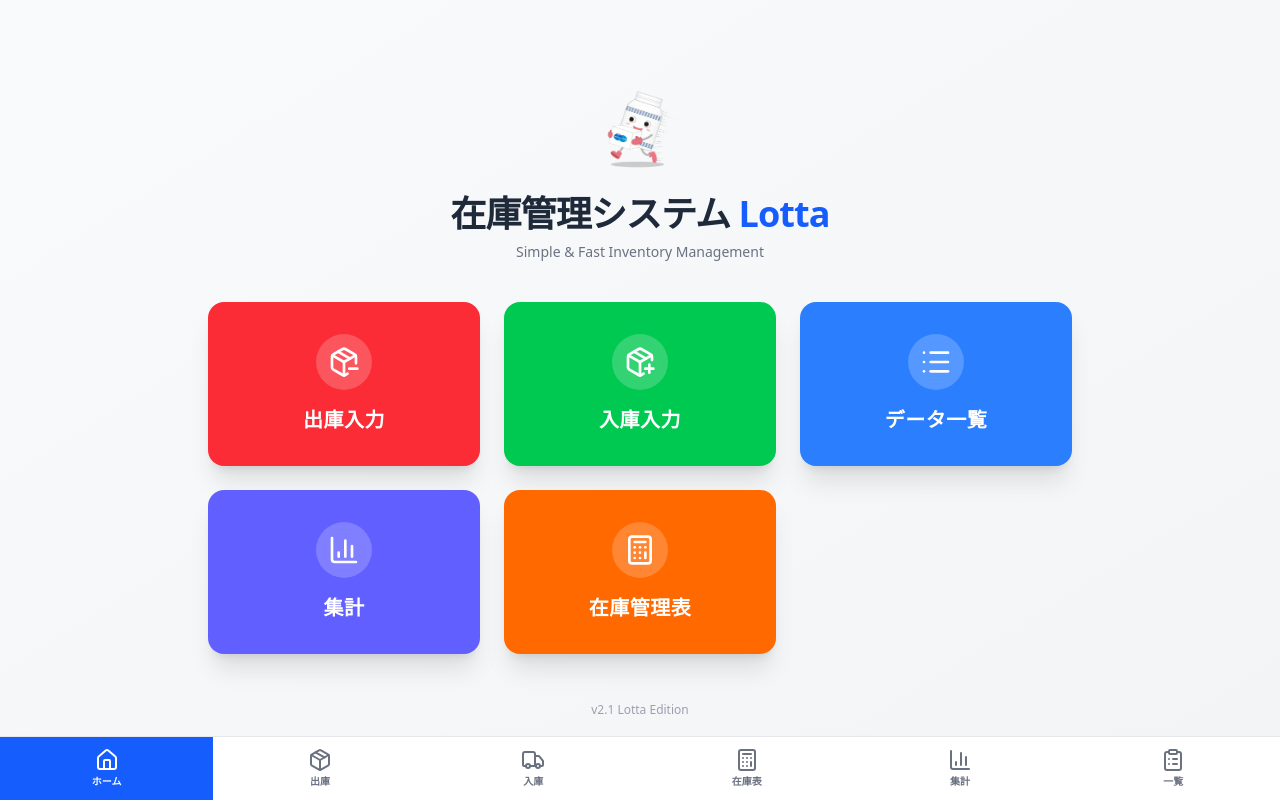
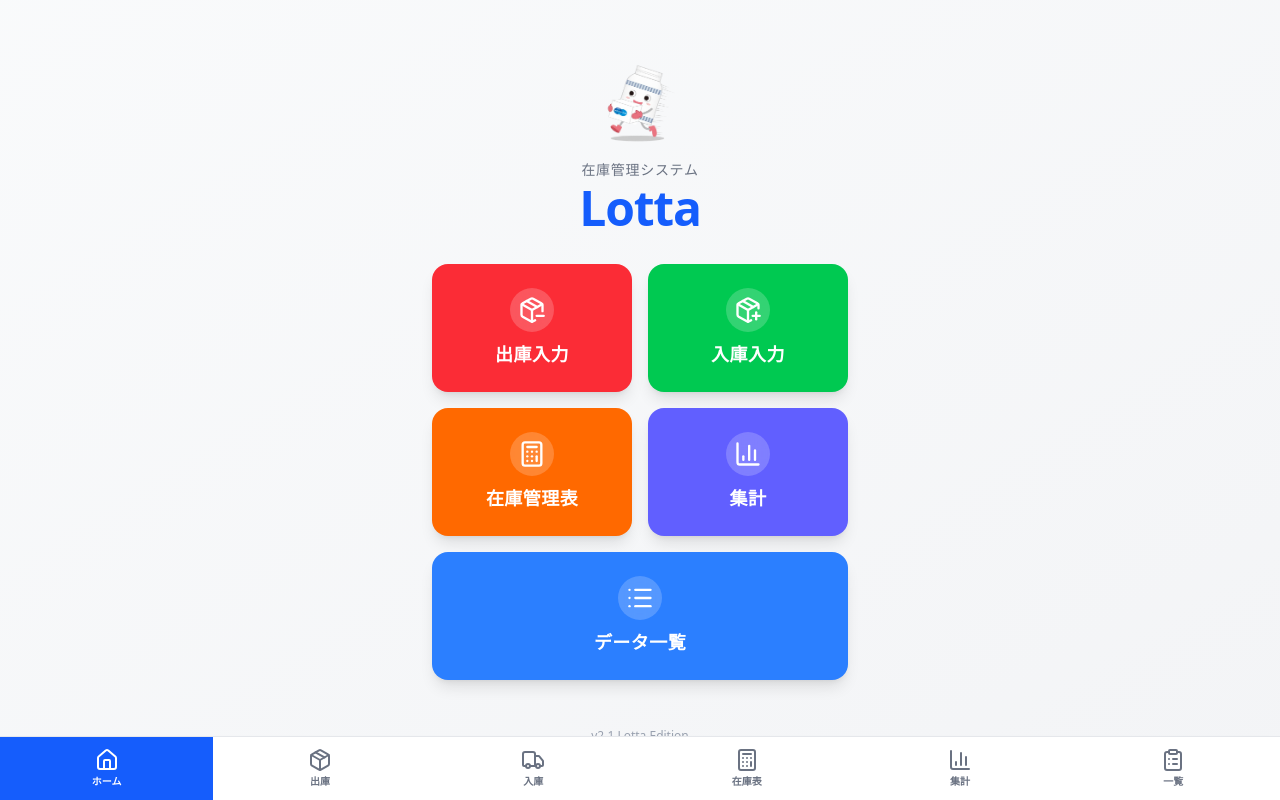
Before and after one commit to y-araki-max/inventory-antigravity, a React (Vite) app in the folder frontend/: page / in a window 1280 px wide. Built offline with nearby package versions, Linux system fonts and the light colour scheme.

Commit message:
feat: Update Home design (2-line title, 2-2-1 layout) and add staff 'Yamauchi'

```diff
--- a/frontend/src/data.js
+++ b/frontend/src/data.js
@@ -1,7 +1,7 @@
 // Master Data v2.0 (Strict Fix)
 // スタッフリスト
 export const STAFF_LIST = {
-    PACKING: ['高塚', '鈴木', '山川'],
+    PACKING: ['高塚', '鈴木', '山川', '山内'],
     CS: ['田邊', '松本', '狩野', '木原', '米田'],
     PLANNING: ['熊谷', '荒河']
 };
--- a/frontend/src/pages/Home.jsx
+++ b/frontend/src/pages/Home.jsx
@@ -18,33 +18,40 @@
         <div className="min-h-screen bg-gradient-to-br from-gray-50 to-gray-100 flex flex-col items-center justify-center p-4">
 
             {/* Header / Logo Section */}
-            <div className="flex flex-col items-center mb-10">
+            <div className="flex flex-col items-center mb-8">
                 <img
                     src={marutikun}
                     alt="Marutikun"
-                    className="h-24 w-auto mb-4 animate-bounce-slow object-contain"
+                    className="h-24 w-auto mb-2 animate-bounce-slow object-contain"
                 />
-                <h1 className="text-3xl md:text-4xl font-extrabold text-gray-800 tracking-tight text-center">
-                    在庫管理システム <span className="text-blue-600">Lotta</span>
-                </h1>
-                <p className="text-gray-500 mt-2 text-sm">Simple & Fast Inventory Management</p>
+                <div className="text-center">
+                    <p className="text-sm font-medium text-gray-500 tracking-wider mb-1">在庫管理システム</p>
+                    <h1 className="text-5xl font-extrabold text-blue-600 tracking-tight leading-none">
+                        Lotta
+                    </h1>
+                </div>
             </div>
 
-            {/* Menu Grid */}
-            <div className="grid grid-cols-1 md:grid-cols-2 lg:grid-cols-3 gap-6 w-full max-w-4xl px-4">
-                {menuItems.map((item) => (
-                    <button
-                        key={item.label}
-                        onClick={() => navigate(item.path)}
-                        className={`${item.color} group relative overflow-hidden text-white p-8 rounded-2xl shadow-xl transition-all duration-300 hover:shadow-2xl hover:-translate-y-1 active:scale-95 flex flex-col items-center justify-center gap-4`}
-                    >
-                        <div className="absolute inset-0 bg-white/10 opacity-0 group-hover:opacity-100 transition-opacity duration-300" />
-                        <div className="p-3 bg-white/20 rounded-full backdrop-blur-sm">
-                            {item.icon}
-                        </div>
-                        <span className="font-bold text-xl tracking-wide">{item.label}</span>
-                    </button>
-                ))}
+            {/* Menu Grid - 2-2-1 Layout */}
+            <div className="w-full max-w-md px-4 flex flex-col gap-4">
+
+                {/* Row 1: Outbound & Inbound */}
+                <div className="grid grid-cols-2 gap-4">
+                    <MenuButton item={menuItems[0]} navigate={navigate} />
+                    <MenuButton item={menuItems[1]} navigate={navigate} />
+                </div>
+
+                {/* Row 2: Inventory & Aggregation */}
+                <div className="grid grid-cols-2 gap-4">
+                    <MenuButton item={menuItems[4]} navigate={navigate} />
+                    <MenuButton item={menuItems[3]} navigate={navigate} />
+                </div>
+
+                {/* Row 3: Data List (Centered) */}
+                <div className="grid grid-cols-1 gap-4">
+                    <MenuButton item={menuItems[2]} navigate={navigate} />
+                </div>
+
             </div>
 
             {/* Footer */}
@@ -54,3 +61,18 @@
         </div>
     );
 }
+
+function MenuButton({ item, navigate }) {
+    return (
+        <button
+            onClick={() => navigate(item.path)}
+            className={`${item.color} group relative overflow-hidden text-white p-4 h-32 rounded-2xl shadow-lg transition-all duration-300 hover:shadow-xl hover:-translate-y-1 active:scale-95 flex flex-col items-center justify-center gap-2`}
+        >
+            <div className="absolute inset-0 bg-white/10 opacity-0 group-hover:opacity-100 transition-opacity duration-300" />
+            <div className="p-2 bg-white/20 rounded-full backdrop-blur-sm">
+                {React.cloneElement(item.icon, { size: 28 })}
+            </div>
+            <span className="font-bold text-lg tracking-wide">{item.label}</span>
+        </button>
+    );
+}
```
